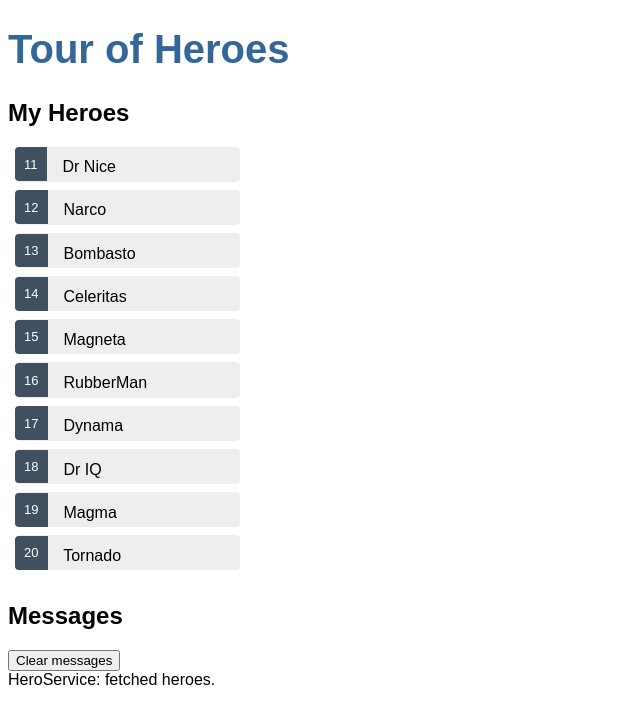
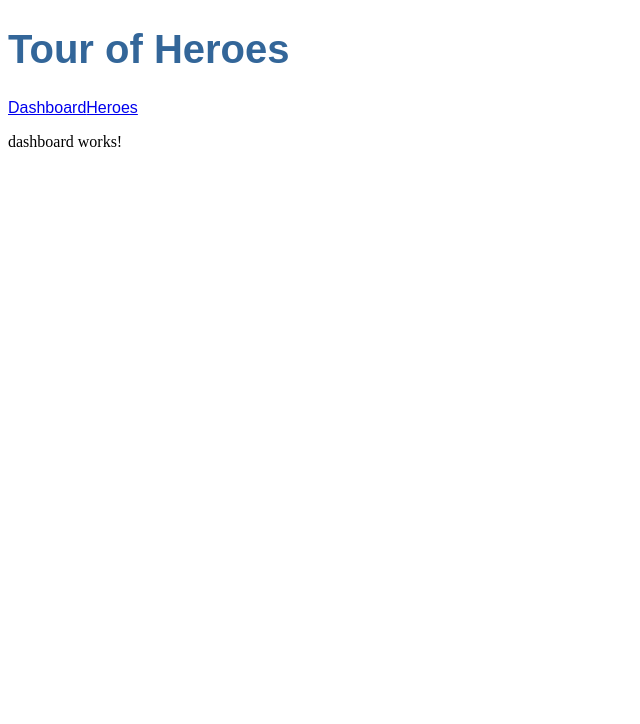
Before and after one commit to kinocobox/angular-tutorial, an Angular app: page /dashboard in a window 1280 px wide. Before the commit this address led to /. Shown: the top 724 px of the page, without its empty margins (0-640 px from the left). Built offline with nearby package versions, Linux system fonts and the light colour scheme.

Commit message:
feat: dashboardを削除

```diff
--- a/src/app/app-routing.module.ts
+++ b/src/app/app-routing.module.ts
@@ -1,7 +1,13 @@
-import { NgModule } from '@angular/core';
-import { RouterModule, Routes } from '@angular/router';
+import { NgModule } from '@angular/core'
+import { RouterModule, Routes } from '@angular/router'
+import { HeroesComponent } from './heroes/heroes.component'
+import { DashboardComponent } from './dashboard/dashboard.component'
 
-const routes: Routes = [];
+const routes: Routes = [
+  { path: 'heroes', component: HeroesComponent },
+  { path: 'dashboard', component: DashboardComponent },
+  { path: '', redirectTo: '/dashboard', pathMatch: 'full' },
+]
 
 @NgModule({
   imports: [RouterModule.forRoot(routes)],
--- a/src/app/app.component.html
+++ b/src/app/app.component.html
@@ -1,3 +1,7 @@
 <h1>{{title}}</h1>
-<app-heroes></app-heroes>
+<nav>
+  <a routerLink="/dashbard">Dashboard</a>
+  <a routerLink="/heroes">Heroes</a>
+</nav>
+<router-outlet></router-outlet>
 <app-messages></app-messages>
--- a/src/app/app.module.ts
+++ b/src/app/app.module.ts
@@ -7,13 +7,15 @@
 import { HeroesComponent } from './heroes/heroes.component';
 import { HeroDetailComponent } from './hero-detail/hero-detail.component';
 import { MessagesComponent } from './messages/messages.component';
+import { DashboardComponent } from './dashboard/dashboard.component';
 
 @NgModule({
   declarations: [
     AppComponent,
     HeroesComponent,
     HeroDetailComponent,
-    MessagesComponent
+    MessagesComponent,
+    DashboardComponent
   ],
   imports: [
     BrowserModule,
--- /dev/null
+++ b/src/app/dashboard/dashboard.component.html
@@ -0,0 +1 @@
+<p>dashboard works!</p>
--- /dev/null
+++ b/src/app/dashboard/dashboard.component.ts
@@ -0,0 +1,24 @@
+import { Component, OnInit } from '@angular/core';
+import { HeroService } from '../hero.service';
+import { Hero } from '../hero';
+
+@Component({
+  selector: 'app-dashboard',
+  templateUrl: './dashboard.component.html',
+  styleUrls: ['./dashboard.component.sass']
+})
+export class DashboardComponent implements OnInit {
+  heroes: Hero[] = []
+
+  constructor(
+    private heroService: HeroService
+  ) { }
+
+  ngOnInit(): void {
+  }
+
+  getHeroes(): void {
+    this.heroService.getHeroes().subscribe(heroes => this.heroes = heroes.slice(1,5))
+  }
+
+}
```
Also changed, not shown: src/app/dashboard/dashboard.component.sass (added), 1 other file (tests, documents, lock files or other folders).
